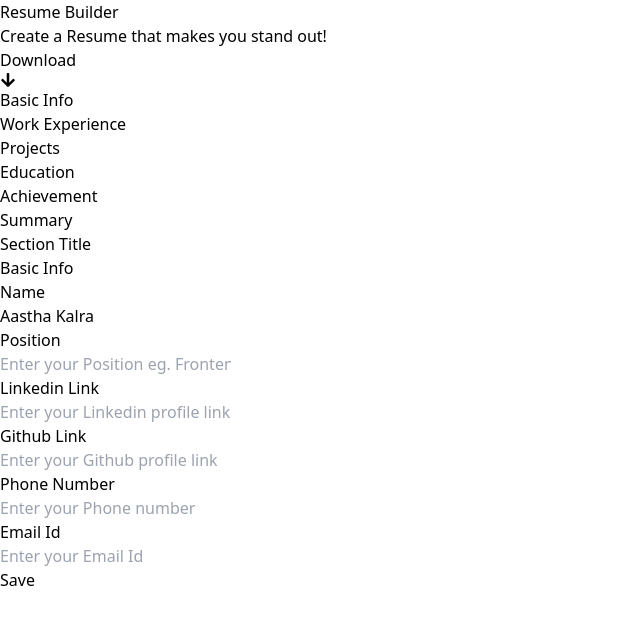
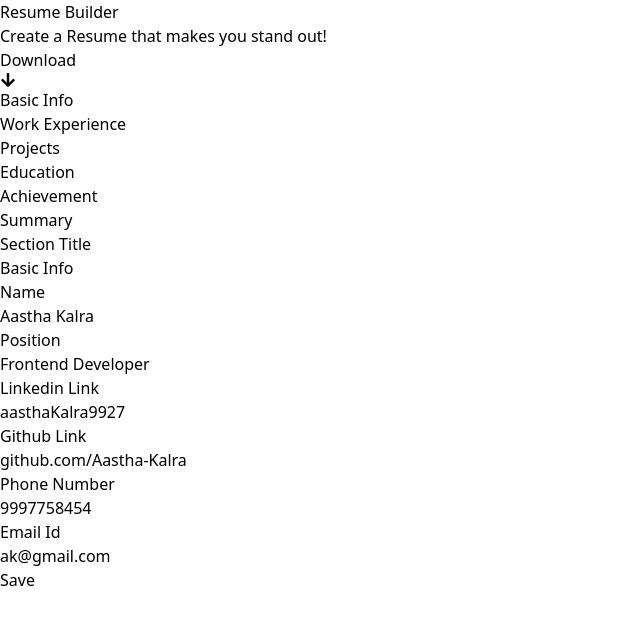
Before and after one commit to Aastha-Kalra/30daysOfReactJs, a React (Vite) app: page / in a window 1280 px wide. Shown: the top 624 px of the page, without its empty margins (0-640 px from the left). Built offline with nearby package versions, Linux system fonts and the light colour scheme.

Commit message:
access values of basicInfo

```diff
--- a/src/React-Assessments/ResumeBuilder/AllFunctions/BasicInfo.jsx
+++ b/src/React-Assessments/ResumeBuilder/AllFunctions/BasicInfo.jsx
@@ -5,11 +5,11 @@ const BasicInfo = ({value}) => {
   return (
     <div>
     <InputControl label="Name" placeholder="Enter your Name"  defaultValue={value.name}/>
-    <InputControl label="Position" placeholder="Enter your Position eg. Frontend Developer"/>
-    <InputControl label="Linkedin Link" placeholder="Enter your Linkedin profile link "/>
-    <InputControl label="Github Link" placeholder="Enter your Github profile link "/>
-    <InputControl label="Phone Number" placeholder="Enter your Phone number "/>
-    <InputControl label="Email Id " placeholder="Enter your Email Id "/>
+    <InputControl label="Position" placeholder="Enter your Position eg. Frontend Developer" defaultValue={value.position}/>
+    <InputControl label="Linkedin Link" placeholder="Enter your Linkedin profile link " defaultValue={value.linkedin}/>
+    <InputControl label="Github Link" placeholder="Enter your Github profile link " defaultValue={value.github}/>
+    <InputControl label="Phone Number" placeholder="Enter your Phone number " defaultValue={value.phone}/>
+    <InputControl label="Email Id " placeholder="Enter your Email Id " defaultValue={value.email}/>
     </div>
   )
 }
```
